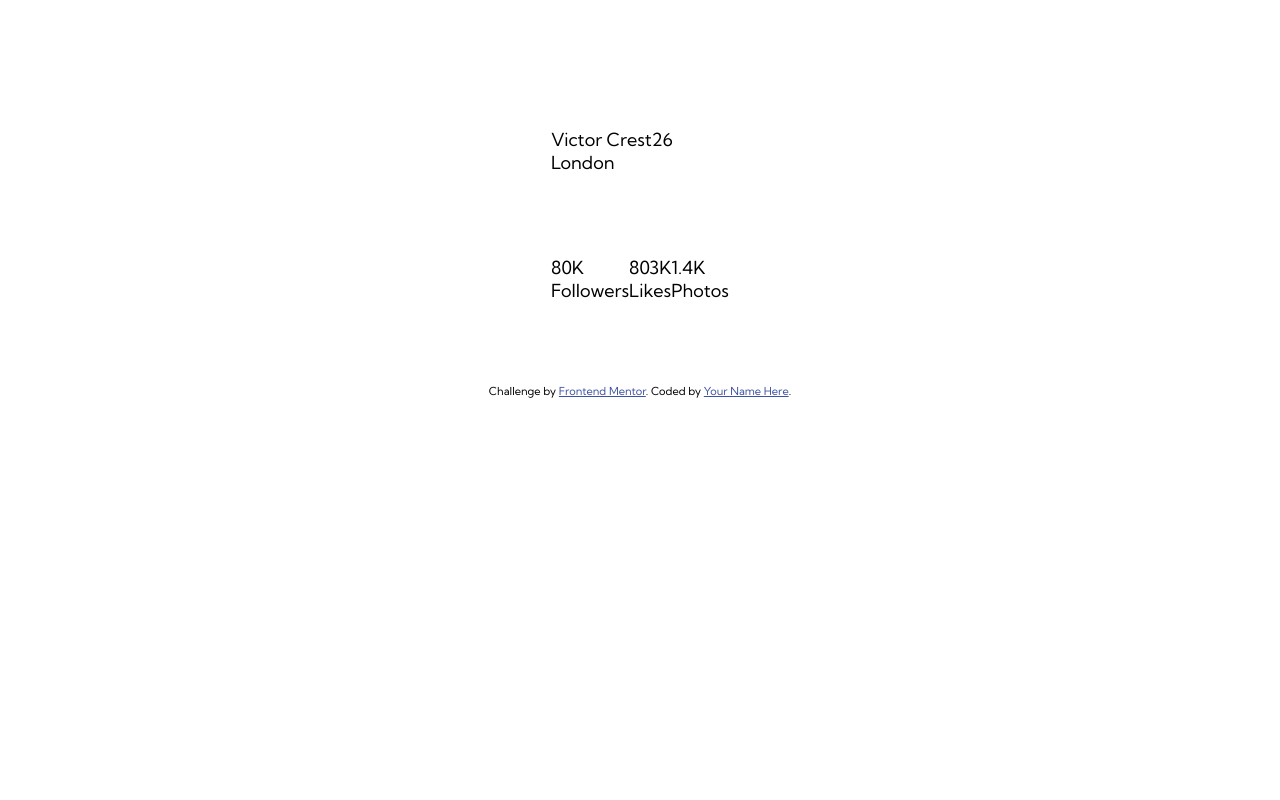
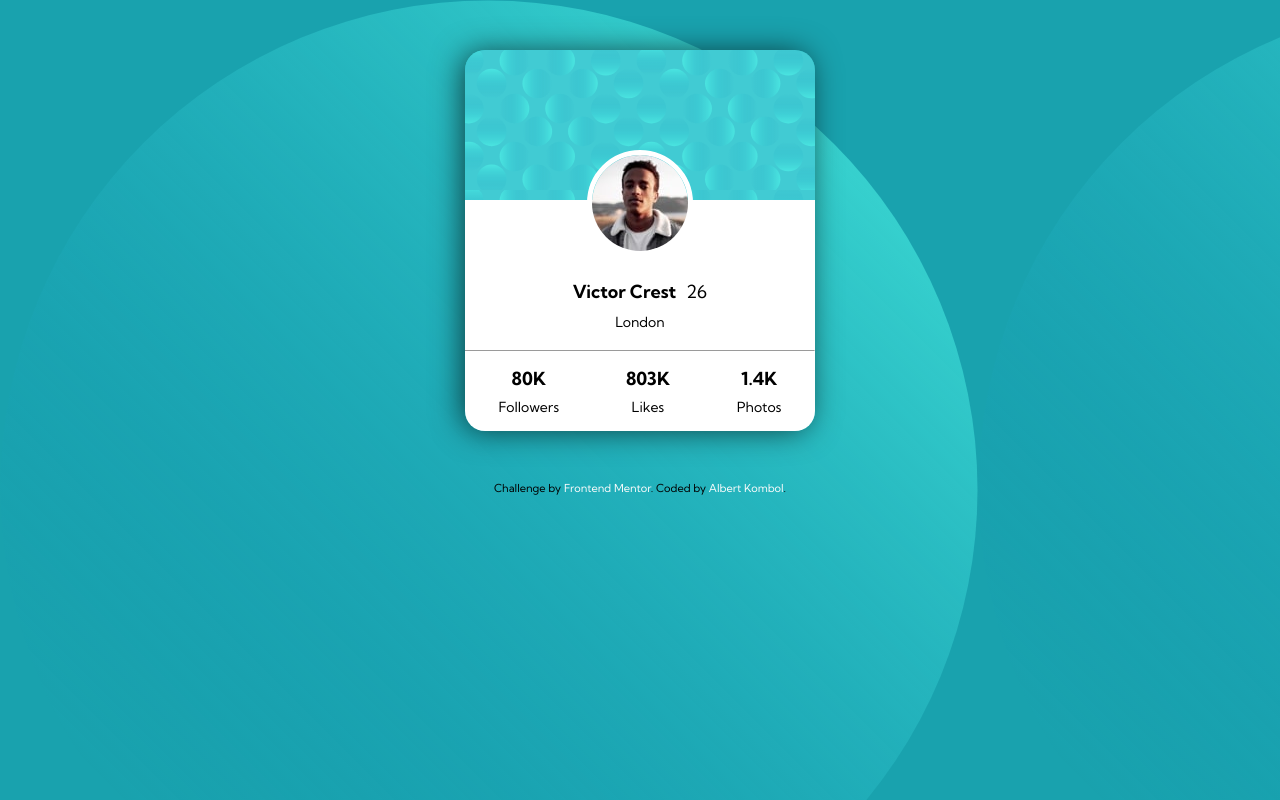
Before and after one commit to kalush89/profile-card-component-main, a plain HTML site: page index.html in a window 1280 px wide. Drawn offline with Linux system fonts and the light colour scheme.

Commit message:
Add styling

```diff
--- a/css/styles.css
+++ b/css/styles.css
@@ -12,27 +12,74 @@ body {
     flex-direction: column;
     justify-content: center;
     align-items: center;
+    background-image: url(/images/bg-pattern-top.svg);
+    background-color: hsl(185, 75%, 39%);
 }
 
 .card {
     display: grid;
-    grid-template:10vw 10vw 10vw / 100%;
-    margin: 0 auto;
+    grid-template:150px 150px 1px 80px/ 100%;
+    box-shadow: -4px 1px 31px -2px rgba(0,0,0,0.68);
+    width: 350px;
+    margin: 50px auto;
+    border-radius: 20px 20px 20px 20px;
+}
+
+
+.top {
+    position: relative;
+    background-image: url(/images/bg-pattern-card.svg);
+    background-color: hsl(185, 75%, 39%);
+    display: flex;
+    justify-content: center;
+    border-radius: 20px 20px 0 0;
+}
+
+.top > img {
+    position: absolute;
+    margin: 100px;
+    border-radius: 100%;
+    border: 5px solid #fff;
+
 }
 
 .middle {
     display: flex;
     flex-direction: column;
+    align-items: center;
+    background-color: white;
+    padding-top: 80px;
+
 }
 
-.bio {
+.middle > .bio {
     display: flex;
     flex-direction: row;
+    align-items: center;
+}
+
+.middle > .bio > .name {
+    font-weight: 700;
+    padding-right: 10px;
+}
+
+.middle > .location {
+    font-size: 14px;
+}
+
+.middle > p {
+    padding-top: 10px;
 }
 
 .bottom {
     display: flex;
     flex-direction: row;
+    align-items: center;
+    justify-content: space-around;
+    background: white;
+    border-radius: 0 0 20px 20px;
+    text-align: center;
+
 }
 
 .followers,
@@ -41,3 +88,18 @@ body {
     display: flex;
     flex-direction: column;
 }
+
+.count {
+    font-weight: 700;
+    padding-bottom: 8px;
+}
+
+.title {
+    font-size: 14px;
+}
+
+hr {
+    height: 0%;
+    color:gray;
+    background-color:gray
+}
--- a/index.html
+++ b/index.html
@@ -11,12 +11,12 @@
   <!-- Feel free to remove these styles or customise in your own stylesheet 👍 -->
   <style>
     .attribution { font-size: 11px; text-align: center; }
-    .attribution a { color: hsl(228, 45%, 44%); }
+    .attribution a { color: hsl(0, 0%, 99%); text-decoration: none;}
   </style>
 </head>
 <body>
   <main class="card">
-    <section class="top"></section>
+    <section class="top"><img src="./images/image-victor.jpg" alt=""></section>
     <section class="middle">
       <div class="bio">
       <p class="name">Victor Crest</p>
@@ -24,6 +24,7 @@
       </div>
       <p class="location">London</p>
     </section>
+    <hr>
     <section class="bottom">
       <div class="followers">
         <p class="count">80K</p>
@@ -41,7 +42,7 @@
   </main>
   <div class="attribution">
     Challenge by <a href="https://www.frontendmentor.io?ref=challenge" target="_blank">Frontend Mentor</a>.
-    Coded by <a href="#">Your Name Here</a>.
+    Coded by <a href="#">Albert Kombol</a>.
   </div>
 </body>
 </html>
```
